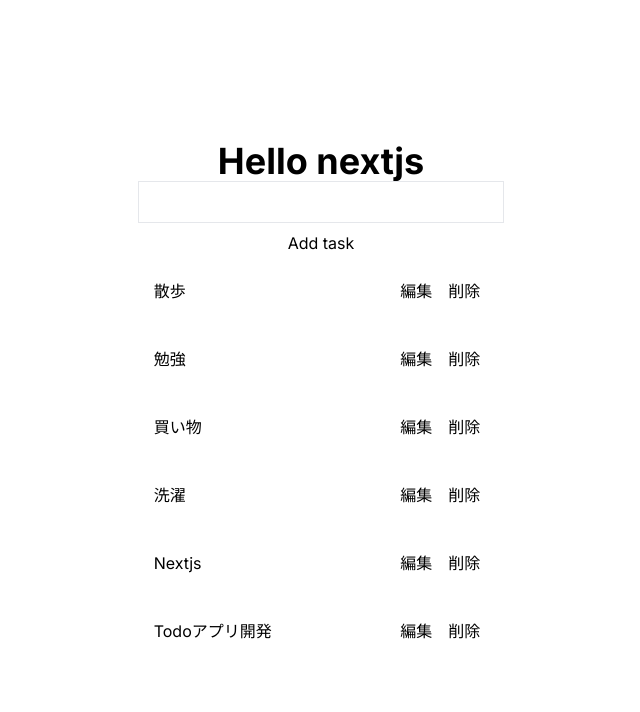
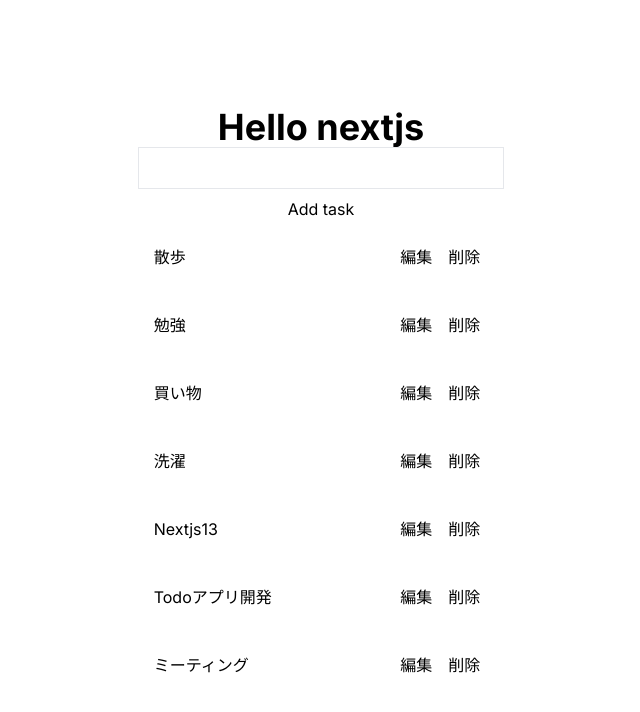
Before and after one commit to NishimuraShiro/Next13-todoapp, a Next.js app in the folder todo-next13/: page / in a window 1280 px wide. Shown: the top 712 px of the page, without its empty margins (319-959 px from the left). Built offline with nearby package versions, Linux system fonts and the light colour scheme; data requests are answered from the project's data file.

Commit message:
API連携による編集機能（完）

```diff
--- a/todo-next13/src/app/components/Todo.tsx
+++ b/todo-next13/src/app/components/Todo.tsx
@@ -2,6 +2,7 @@
 
 import React, { useState } from "react";
 import { Task } from "../types/tasks";
+import { editTodo } from "@/api";
 
 interface TaskProps {
   task: Task;
@@ -14,6 +15,8 @@ const Todo = ({ task }: TaskProps) => {
     setIsEditing(true);
   };
   const handleSave = async () => {
+    // API連携部分
+    await editTodo(task.id, editedTaskTitle);
     setIsEditing(false);
   };
   return (
--- a/todo-next13/src/app/data/todos.json
+++ b/todo-next13/src/app/data/todos.json
@@ -17,12 +17,16 @@
       "text": "洗濯"
     },
     {
-      "id": "138acaf2-7eb0-49e0-abae-f9ee52350c03",
-      "text": "Nextjs"
+      "text": "Nextjs13",
+      "id": "138acaf2-7eb0-49e0-abae-f9ee52350c03"
     },
     {
-      "id": "97c45968-824a-47fe-9933-218b038f2810",
-      "text": "Todoアプリ開発"
+      "text": "Todoアプリ開発",
+      "id": "97c45968-824a-47fe-9933-218b038f2810"
+    },
+    {
+      "text": "ミーティング",
+      "id": "62e68cf0-4190-4c6a-98fe-24f2af278270"
     }
   ]
 }
```
